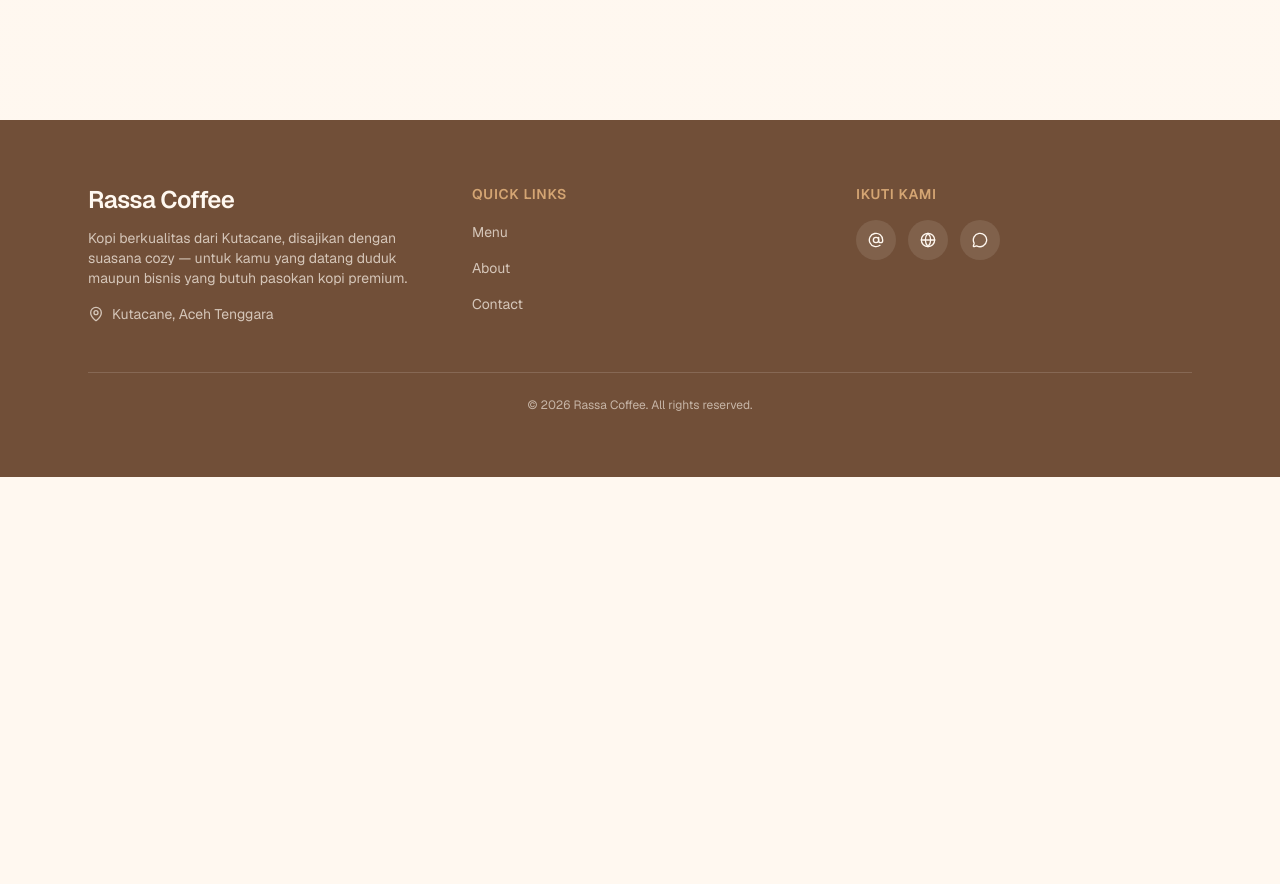
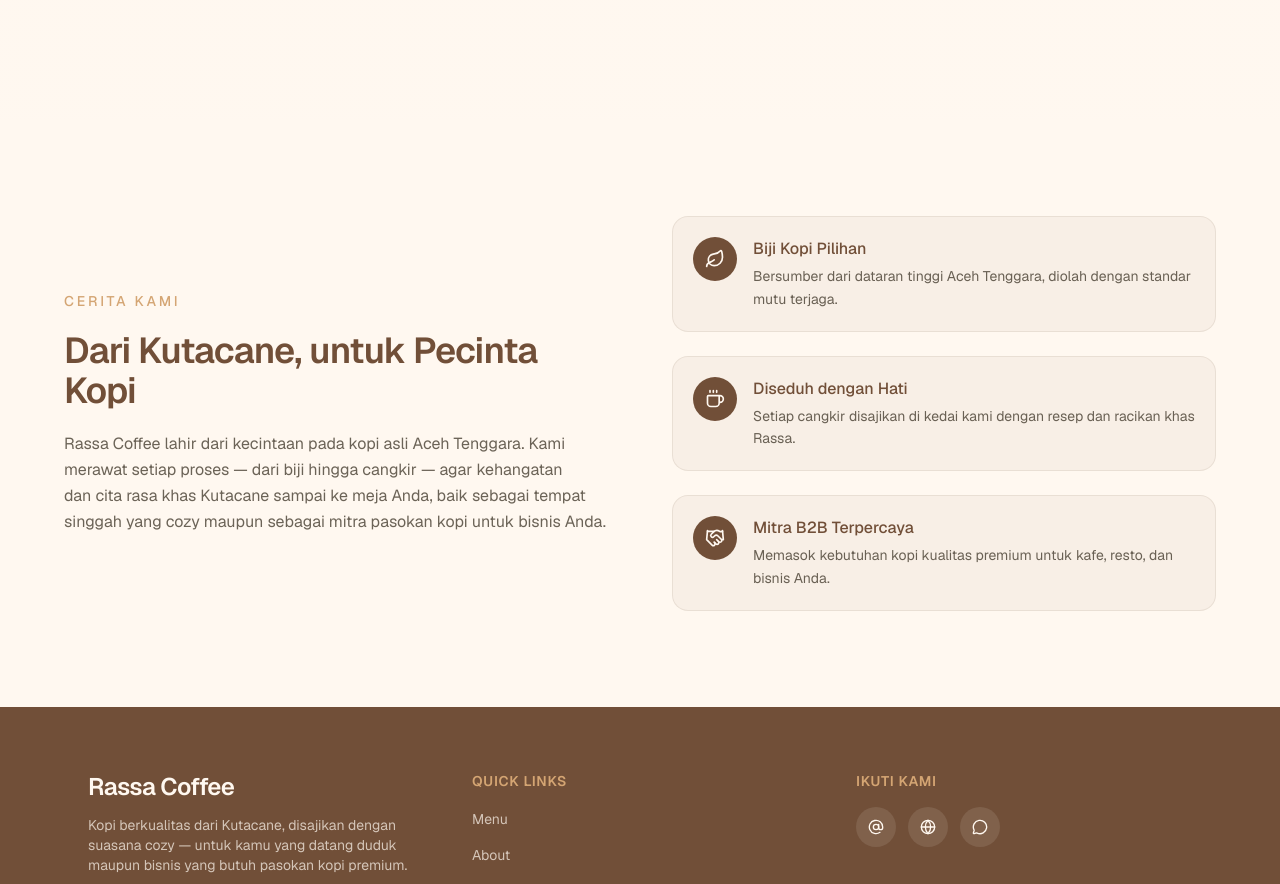
Before and after one commit to andriwulandika/website-rassa-coffee, a Next.js app: page / in a window 1280 px wide. Shown: the part 680-1564 px from the top of the page. Before the commit the page ends 1157 px from the top, so only its background shows below. Built offline with nearby package versions, Linux system fonts and the light colour scheme.

Commit message:
feat: add About section to homepage
Co-Authored-By: Claude Sonnet 5 <noreply@anthropic.com>
Claude-Session: https://claude.ai/code/session_016hizrbU7xrHz8YXWprdJzN

```diff
--- a/app/page.tsx
+++ b/app/page.tsx
@@ -1,9 +1,11 @@
 import { Hero } from "@/components/sections/Hero";
+import { About } from "@/components/sections/About";
 
 export default function Home() {
   return (
     <main>
       <Hero />
+      <About />
     </main>
   );
 }
--- /dev/null
+++ b/components/sections/About.tsx
@@ -0,0 +1,65 @@
+import { Coffee, Handshake, Leaf } from "lucide-react";
+
+const highlights = [
+  {
+    icon: Leaf,
+    title: "Biji Kopi Pilihan",
+    description:
+      "Bersumber dari dataran tinggi Aceh Tenggara, diolah dengan standar mutu terjaga.",
+  },
+  {
+    icon: Coffee,
+    title: "Diseduh dengan Hati",
+    description:
+      "Setiap cangkir disajikan di kedai kami dengan resep dan racikan khas Rassa.",
+  },
+  {
+    icon: Handshake,
+    title: "Mitra B2B Terpercaya",
+    description:
+      "Memasok kebutuhan kopi kualitas premium untuk kafe, resto, dan bisnis Anda.",
+  },
+];
+
+export function About() {
+  return (
+    <section className="bg-background px-6 py-24">
+      <div className="mx-auto grid max-w-6xl gap-12 md:grid-cols-2 md:gap-16">
+        <div className="flex flex-col justify-center gap-5">
+          <span className="text-sm font-medium uppercase tracking-[0.2em] text-accent">
+            Cerita Kami
+          </span>
+          <h2 className="text-3xl font-semibold leading-tight tracking-tight text-primary sm:text-4xl">
+            Dari Kutacane, untuk Pecinta Kopi
+          </h2>
+          <p className="text-balance leading-relaxed text-foreground/70">
+            Rassa Coffee lahir dari kecintaan pada kopi asli Aceh Tenggara.
+            Kami merawat setiap proses — dari biji hingga cangkir — agar
+            kehangatan dan cita rasa khas Kutacane sampai ke meja Anda,
+            baik sebagai tempat singgah yang cozy maupun sebagai mitra
+            pasokan kopi untuk bisnis Anda.
+          </p>
+        </div>
+
+        <div className="flex flex-col gap-6">
+          {highlights.map(({ icon: Icon, title, description }) => (
+            <div
+              key={title}
+              className="flex gap-4 rounded-2xl border border-primary/10 bg-primary/5 p-5"
+            >
+              <div className="flex h-11 w-11 shrink-0 items-center justify-center rounded-full bg-primary text-primary-foreground">
+                <Icon className="h-5 w-5" />
+              </div>
+              <div>
+                <h3 className="font-medium text-primary">{title}</h3>
+                <p className="mt-1 text-sm leading-relaxed text-foreground/70">
+                  {description}
+                </p>
+              </div>
+            </div>
+          ))}
+        </div>
+      </div>
+    </section>
+  );
+}
```
